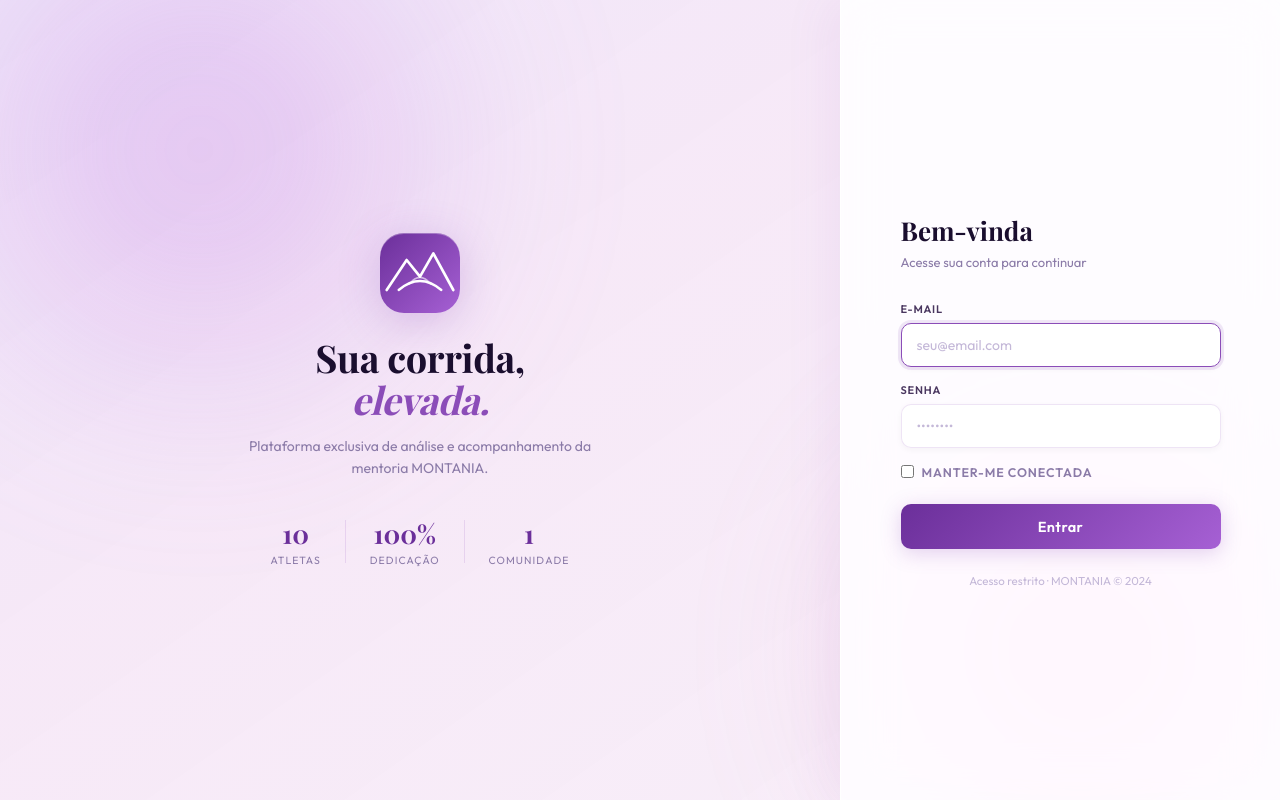
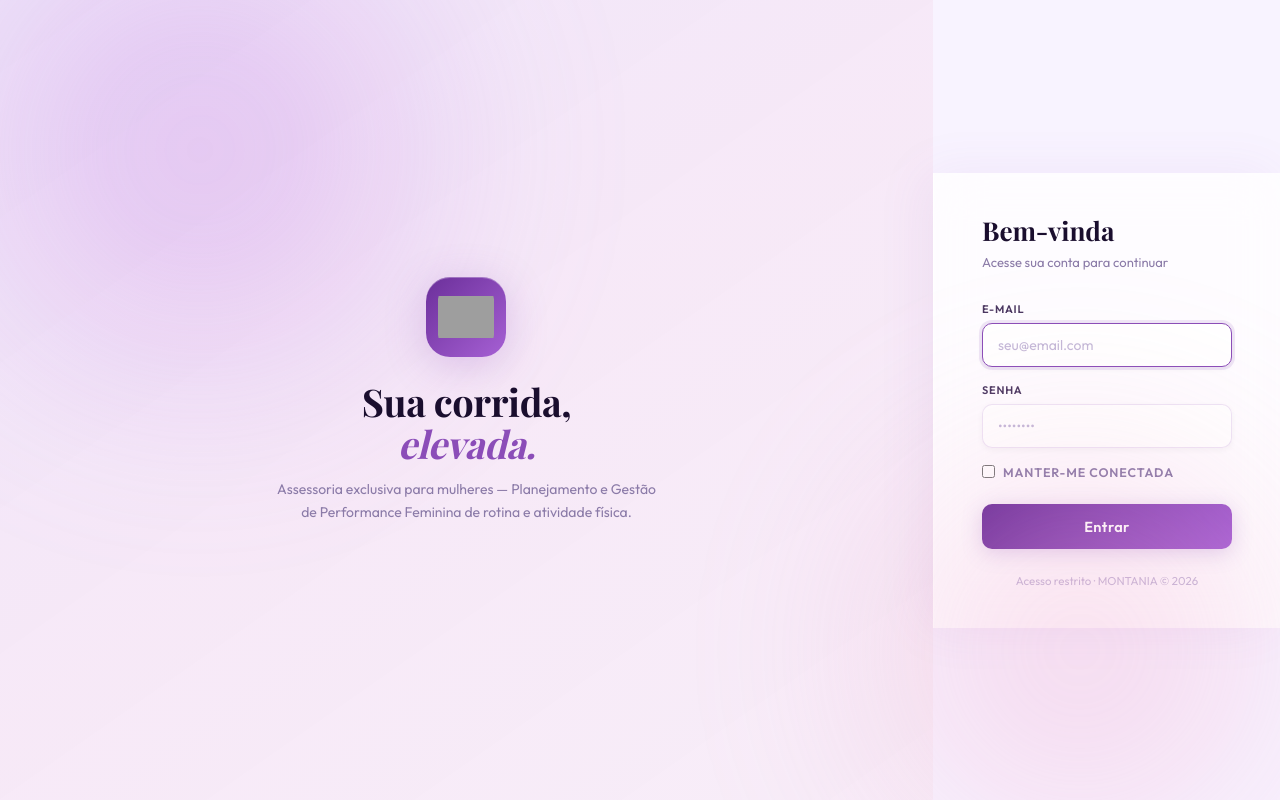
Before and after one commit to albertjr99/MONTANIA, a Flask app: page /login in a window 1280 px wide. Run offline with Flask 3, Linux system fonts and the light colour scheme; some web fonts are replaced; grey boxes are pictures that could not be loaded.

Commit message:
Update login.html

```diff
--- a/app/templates/auth/login.html
+++ b/app/templates/auth/login.html
@@ -82,29 +82,11 @@
     <div class="hero-bg"></div>
     <div class="hero-content">
       <div class="logo-mark">
-        <svg viewBox="0 0 120 100" fill="none" xmlns="http://www.w3.org/2000/svg">
-          <polyline points="10,75 40,30 60,55 80,20 110,75" stroke="white" stroke-width="4" stroke-linejoin="round" stroke-linecap="round"/>
-          <path d="M28,75 Q60,48 92,75" stroke="white" stroke-width="3.5" stroke-linecap="round"/>
-          <path d="M44,66 Q60,46 76,66" stroke="rgba(255,255,255,0.6)" stroke-width="2.5" stroke-linecap="round"/>
-        </svg>
+        <img src="{{ LOGO_B64 }}" alt="Montania" style="width:56px;height:56px;object-fit:contain;border-radius:10px">
       </div>
       <div class="hero-title">Sua corrida,<br><em>elevada.</em></div>
-      <div class="hero-sub">Plataforma exclusiva de análise e acompanhamento da mentoria MONTANIA.</div>
-      <div class="stats-row">
-        <div class="stat-mini">
-          <div class="stat-mini-val">10</div>
-          <div class="stat-mini-key">Atletas</div>
-        </div>
-        <div class="divider-v"></div>
-        <div class="stat-mini">
-          <div class="stat-mini-val">100%</div>
-          <div class="stat-mini-key">Dedicação</div>
-        </div>
-        <div class="divider-v"></div>
-        <div class="stat-mini">
-          <div class="stat-mini-val">1</div>
-          <div class="stat-mini-key">Comunidade</div>
-        </div>
+      <div class="hero-sub">Assessoria exclusiva para mulheres — Planejamento e Gestão de Performance Feminina de rotina e atividade física.</div>
+      </div>
       </div>
     </div>
   </div>
@@ -143,7 +125,7 @@
         <button type="submit" class="btn-submit">Entrar</button>
       </form>
 
-      <div class="form-footer">Acesso restrito · MONTANIA © 2024</div>
+      <div class="form-footer">Acesso restrito · MONTANIA © 2026</div>
     </div>
   </div>
 
```
